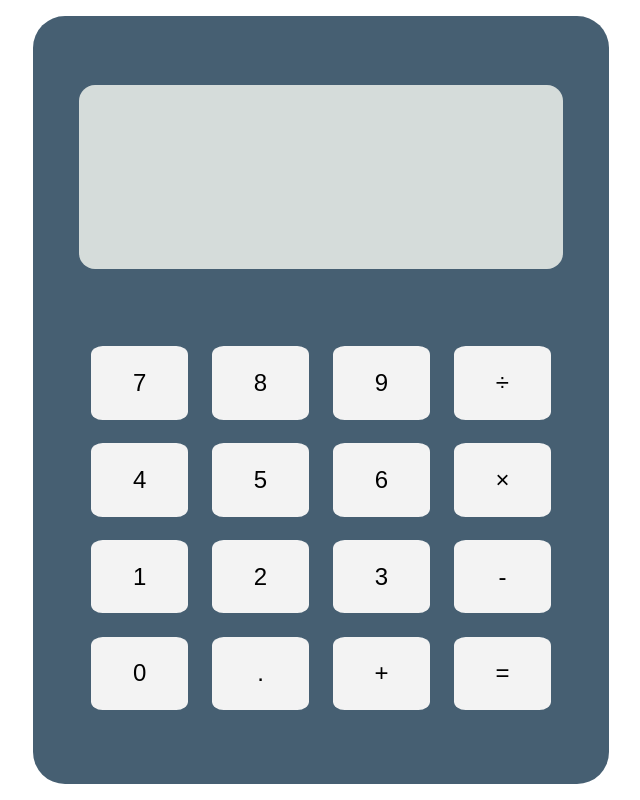
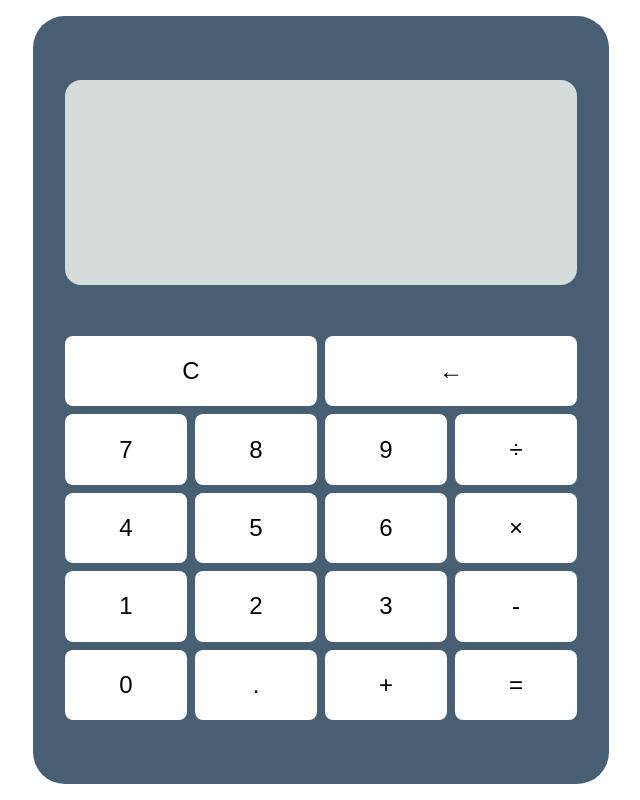
Before and after one commit to Link2324/calculator, a plain HTML site: page index.html in a window 1280 px wide. Shown: the whole page, without its empty margins (319-959 px from the left). Drawn offline with Linux system fonts and the light colour scheme.

Commit message:
"Add clear, backspace button"

```diff
--- a/index.html
+++ b/index.html
@@ -13,24 +13,36 @@
     <div class="calculator">
         <div class="display"></div>
         <div class="button-container">
+            <div>
+                <button id="clear">C</button>
+                <button id="backspace">&larr;</button>
+            </div>
+            <div>
                 <button id="7">7</button>
                 <button id="8">8</button>
                 <button id="9">9</button>
                 <button id="divide">&divide</button>
+            </div>
+            <div>
                 <button id="4">4</button>
                 <button id="5">5</button>
                 <button id="6">6</button>
                 <button id="multiply">&times</button>
+            </div>
+            <div>
                 <button id="1">1</button>
                 <button id="2">2</button>
                 <button id="3">3</button>
                 <button id="minus">-</button>
+            </div>
+            <div>
                 <button id="0">0</button>
                 <button id=".">.</button>
                 <button id="plus">+</button>
                 <button id="equal">=</button>
             </div>
         </div>
+    </div>
 </body>
 
 </html>
--- a/style.css
+++ b/style.css
@@ -17,8 +17,11 @@ body {
     height: 96vmin;
     border-radius: 4vmin;
     background-color: hsl(205, 24%, 36%);
+
+    /* Properties for children */
     flex-direction: column;
-    justify-content: flex-start;
+    padding: 8vmin 4vmin;
+    justify-content: space-between;
     align-items: stretch;
 }
 
@@ -26,27 +29,32 @@ body {
     background-color: #d5dcda;
     border-radius: 2vmin;
     align-items: stretch;
-    height: 24%;
-    margin: 12% 8% 4% 8%;
+    height: 32%;
 }
 
 .button-container {
     display: flex;
-    height: 48%;
-    flex-wrap: wrap;
+    flex-direction: column;
+    height: 60%;
     justify-content: center;
-    margin: auto 8% 12%;
-    gap: 5%;
+    gap: 1vmin;
 }
 
-.button-container button {
+.button-container div {
+    display: flex;
+    height: 20%;
+    flex: 1;
+    justify-content: stretch;
+    gap: 1vmin;
+}
+
+.button-container>div>button {
     font-size: 24px;
     font-weight: 500;
-    background-color: #f3f3f3;
+    background-color: #ffffff;
     border: none;
-    border-radius: 12%;
-    width: 20%;
-    height: 20%;
+    flex: 1;
+    border-radius: 1vmin;
 }
 
 .button-container button:hover {
```
Lines whose indentation alone changed are shown as unchanged.
